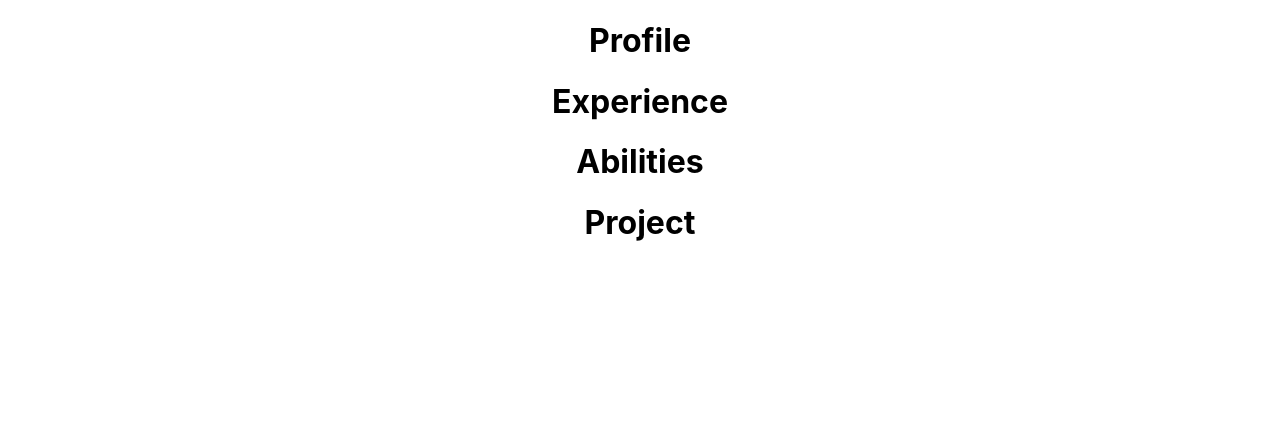
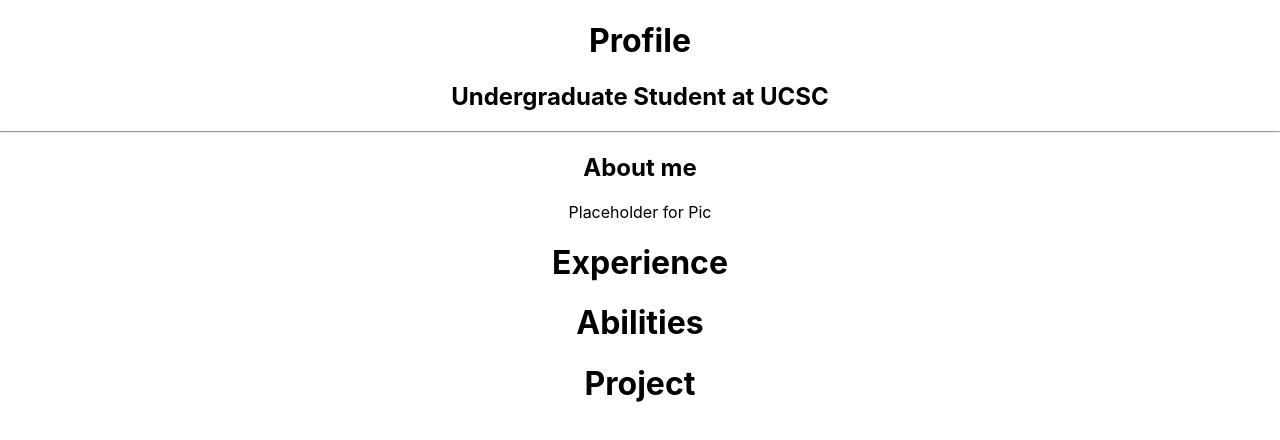
Before and after one commit to LeonLin0516/My_Web, a React (Create React App) app: page / in a window 1280 px wide. Shown: the top 440 px of the page. Built offline with nearby package versions, Linux system fonts and the light colour scheme.

Commit message:
progress on layout

```diff
--- a/src/Component/Profile/Profile.js
+++ b/src/Component/Profile/Profile.js
@@ -1,5 +1,13 @@
 import React from 'react'
 
-const Profile = () => <h1>Profile</h1>
+const Profile = () => (
+  <div>
+    <h1>Profile</h1>
+    <h2>Undergraduate Student at UCSC</h2>
+    <hr></hr>
+    <h2>About me</h2>
+    <div>Placeholder for Pic</div>
+  </div>
+);
 
 export default Profile
```
Also changed, not shown: src/Component/Abilities/Abilities.css (added), src/Component/Experience/Experience.css (added), src/Component/Profile/Profile.css (added), src/Component/Project/Project.css (added), 1 other file (tests, documents, lock files or other folders).
